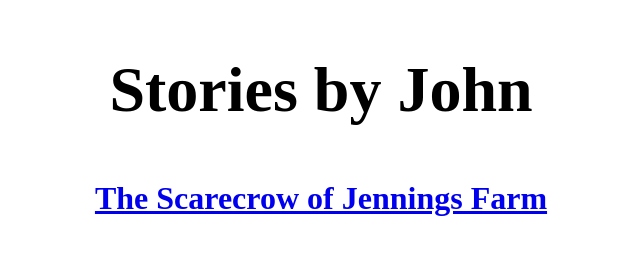
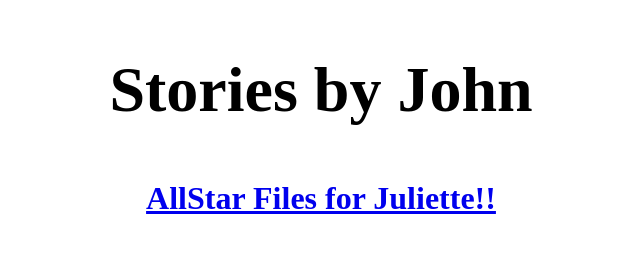
Before and after one commit to allstargirlstar/Allstargirlstar.github.io, a plain HTML site: page index.html in a window 1280 px wide. Shown: the whole page, without its empty margins (319-959 px from the left). Drawn offline with Linux system fonts and the light colour scheme.

Commit message:
Update index.html

```diff
--- a/index.html
+++ b/index.html
@@ -13,7 +13,7 @@ body, html {
 
 .bg {
   /* The image used */
-  /*background-image: url("Rainbow2.jpg");*/
+  /*background-image: url("Juliette.jpg");*/
 
   /* Full height */
   height: 100%;
@@ -47,7 +47,7 @@ p {
 
 <div class="bg">
     <h2 style="font-size: 4rem", class=center> Stories by John</h2>
-    <h2 style="font-size: 2rem", class=center><a href="page2.html">The Scarecrow of Jennings Farm</a></h2>
+    <h2 style="font-size: 2rem", class=center><a href="page2.html">AllStar Files for Juliette!!</a></h2>
 <!-- 	<p class="center">Center this text!</p>	   -->
 </div>
 <!--
```
